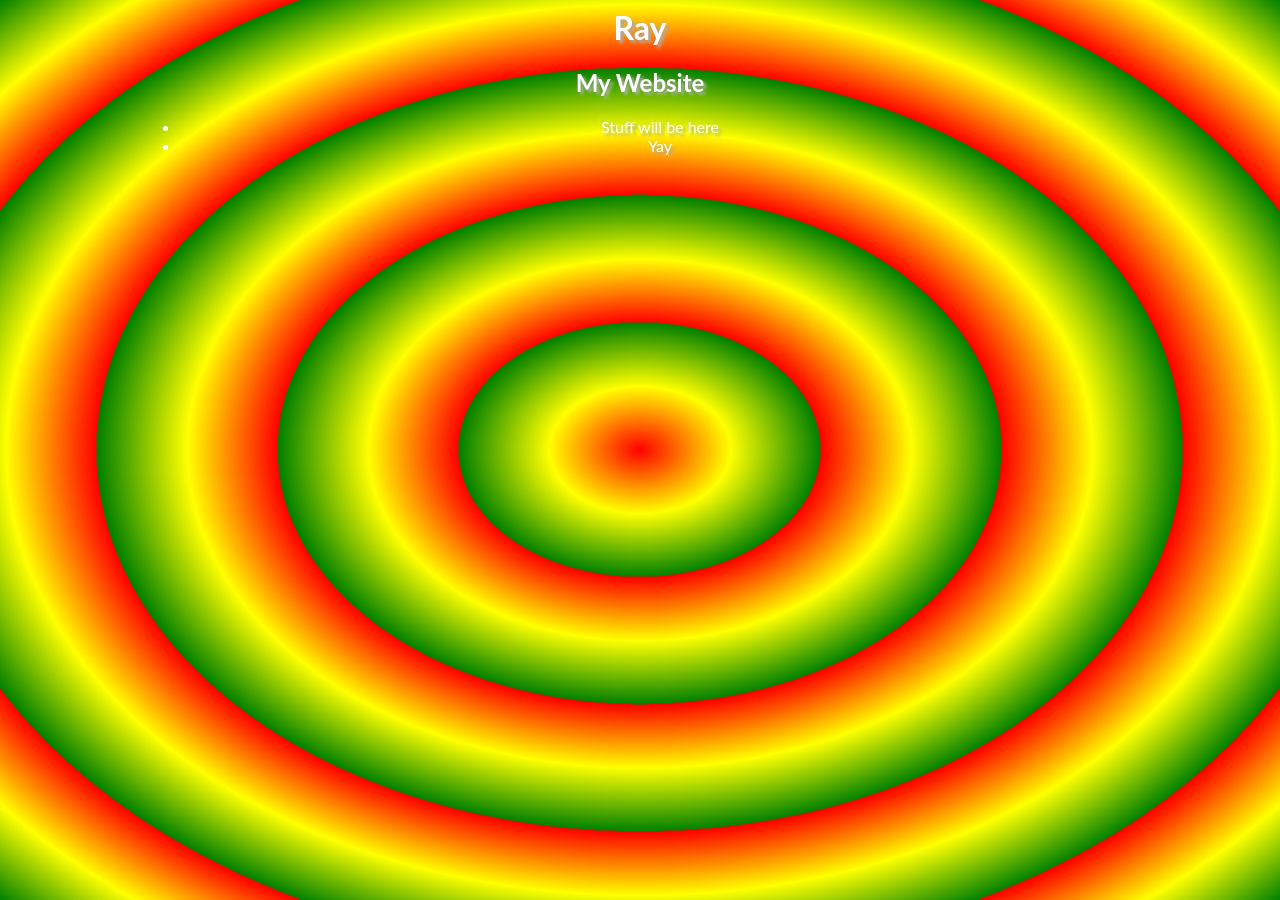
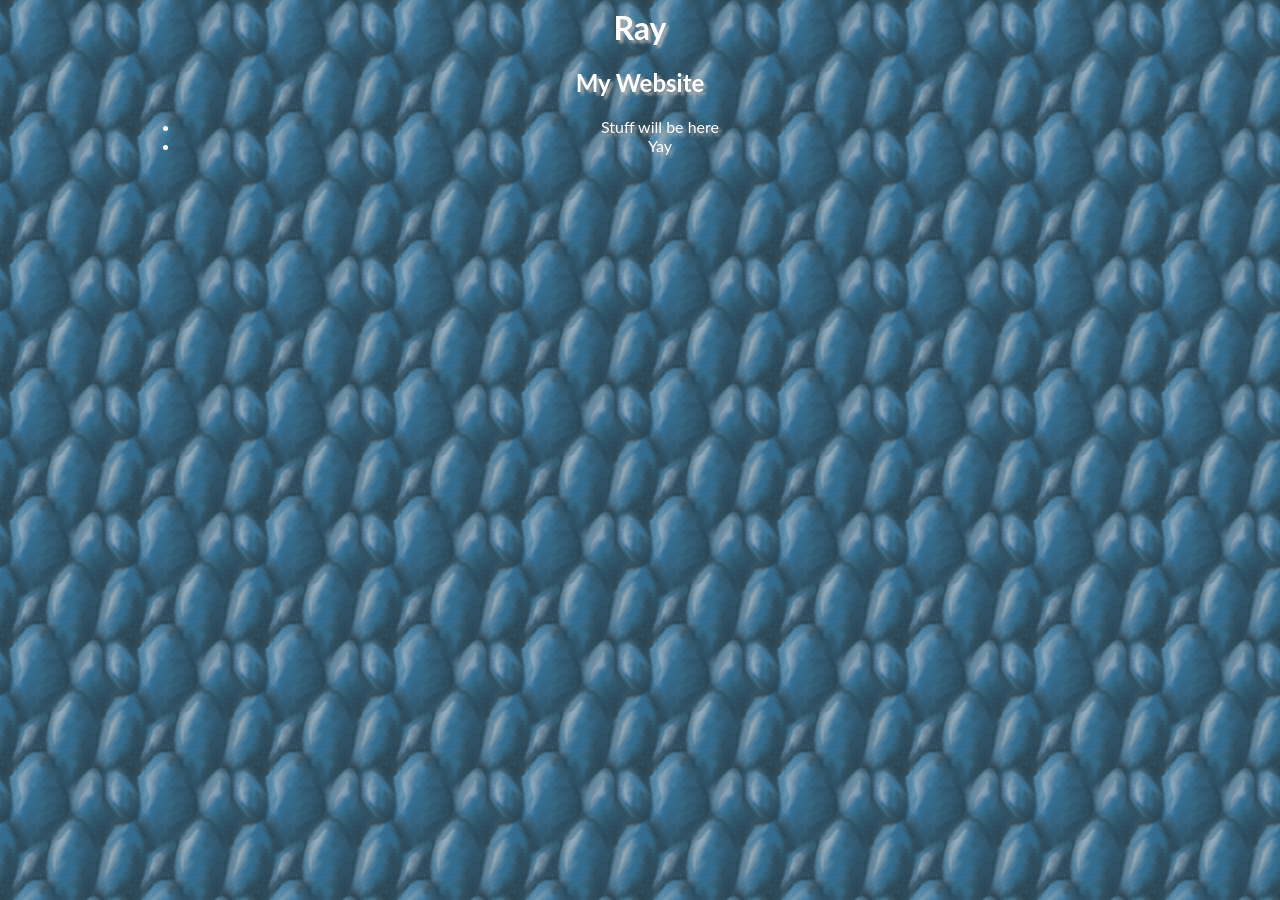
Before and after one commit to RayTheNoob/website, a Jekyll site: the page built from main.md, in a window 1280 px wide. Built offline with Jekyll 4.4.1, drawn with Linux system fonts in a browser that asks for light colours.

Commit message:
Update page.html

```diff
--- a/_layouts/page.html
+++ b/_layouts/page.html
@@ -21,8 +21,7 @@ layout: page
 
       }
       body{
-        background-image: repeating-radial-gradient(red, yellow 10%, green 20%);
-        background-color: #222;
+        background-image: url("assets/background1.png")
       }
     </style>
   </head>
```
